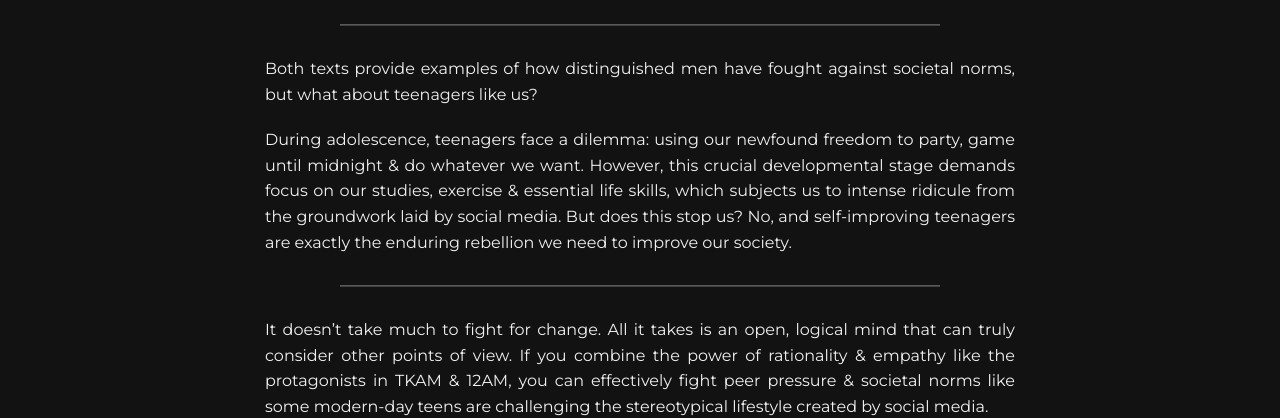
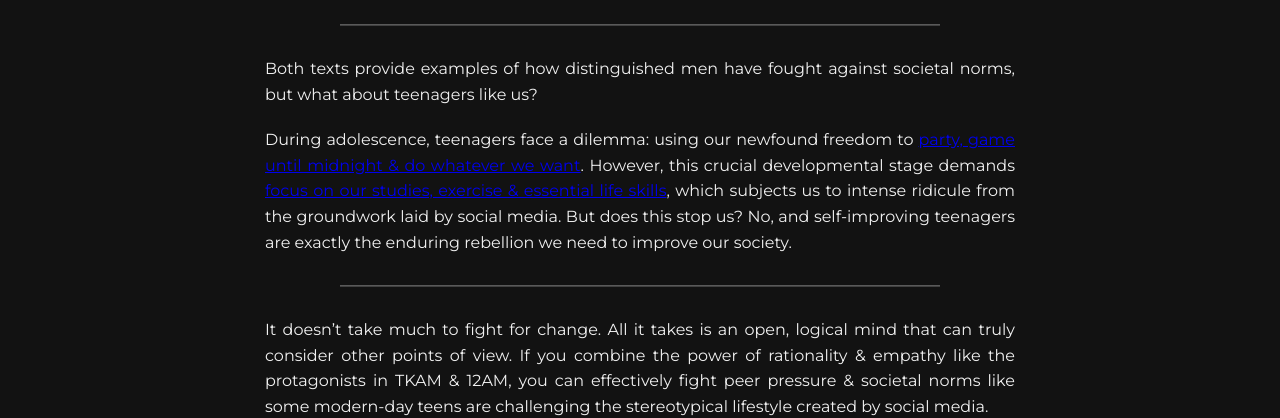
Before and after one commit to LachlanHarrisCCGS/English-Task-2-Yr-9, a plain HTML site: page index.html in a window 1280 px wide. Shown: the part 2700-3118 px from the top of the page. Drawn offline with Linux system fonts and the light colour scheme; a web font is replaced by a local one.

Commit message:
Update index.html

```diff
--- a/index.html
+++ b/index.html
@@ -50,7 +50,7 @@
             <p class="paragraph">While it was a miniscule point to begin with, he used it to lead the silent rebellion that saved the boy’s life despite facing the ridicule of the other jurors.</p>
             <div class="horizontal-line-small"></div>
             <p class="paragraph">Both texts provide examples of how distinguished men have fought against societal norms, but what about teenagers like us?</p>
-            <p class="paragraph">During adolescence, teenagers face a dilemma: using our newfound freedom to party, game until midnight & do whatever we want. However, this crucial developmental stage demands focus on our studies, exercise & essential life skills, which subjects us to intense ridicule from the groundwork laid by social media. But does this stop us? No, and self-improving teenagers are exactly the enduring rebellion we need to improve our society.</p>
+            <p class="paragraph">During adolescence, teenagers face a dilemma: using our newfound freedom to <a href="https://southblueprint.com/27249/features/the-teenage-cliche-continues-through-media/">party, game until midnight & do whatever we want</a>. However, this crucial developmental stage demands <a href="https://www.highschoolofamerica.com/why-teenage-years-are-important/#:~:text=It%27s%20a%20time%20of%20psychological,learn%20about%20themselves%20and%20others.">focus on our studies, exercise & essential life skills</a>, which subjects us to intense ridicule from the groundwork laid by social media. But does this stop us? No, and self-improving teenagers are exactly the enduring rebellion we need to improve our society.</p>
             <div class="horizontal-line-small"></div>
             <p class="paragraph">It doesn’t take much to fight for change. All it takes is an open, logical mind that can truly consider other points of view. If you combine the power of rationality & empathy like the protagonists in TKAM & 12AM, you can effectively fight peer pressure & societal norms like some modern-day teens are challenging the stereotypical lifestyle created by social media.</p>
             <img alt="12 Angry Men banner image" src="https://kingalfredpress.com/wp-content/uploads/2017/09/12-angry-men-1957-movie-screenshot.png?w=772&h=286" class="image">
```
